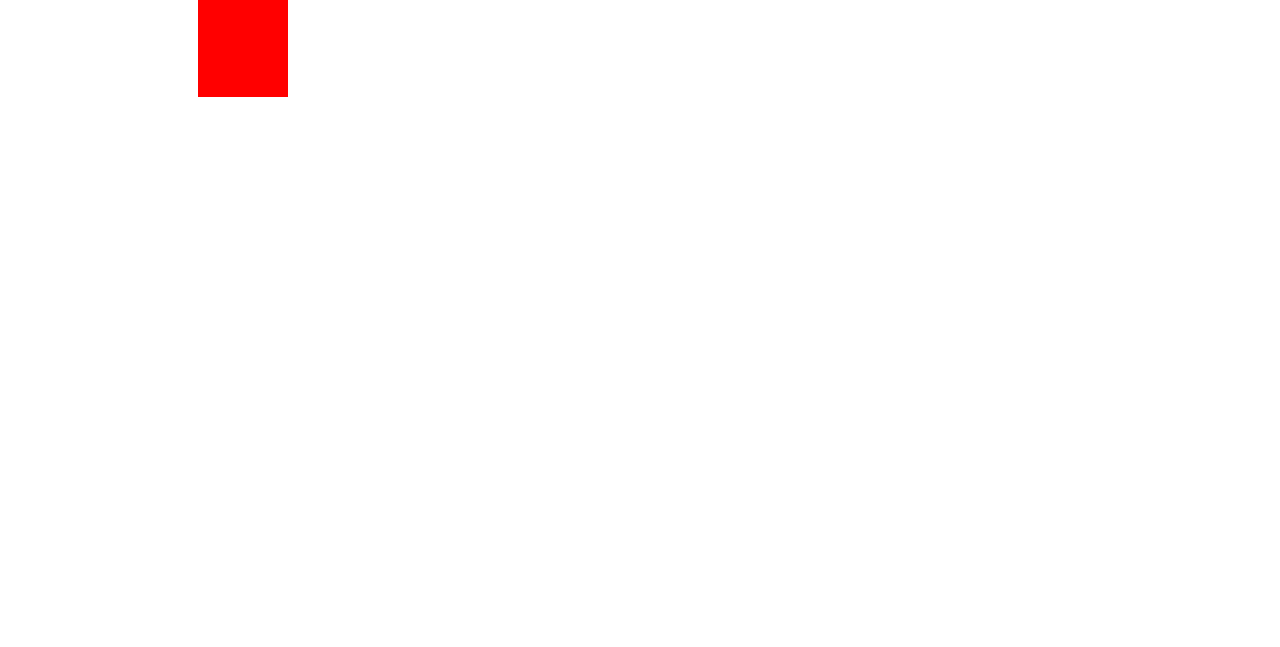
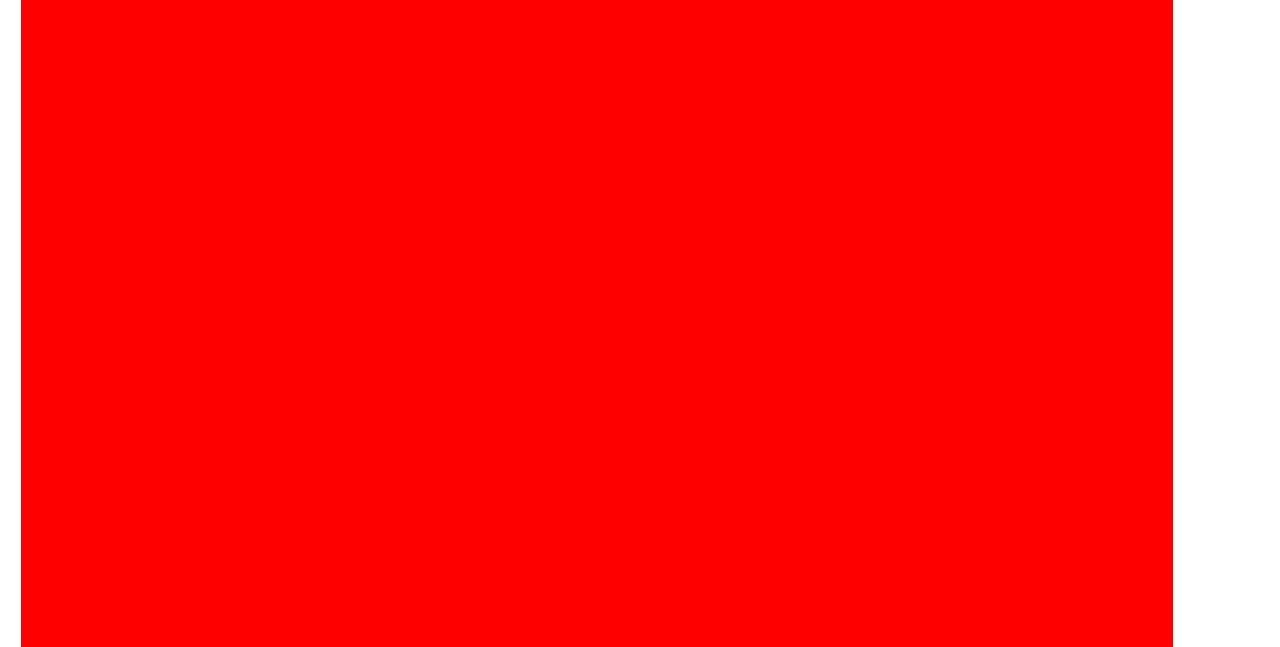
Before and after one commit to Kobraz/RFH_Studier1, a plain HTML site: page flex.html in a window 1280 px wide. Shown: the part 153-800 px from the top of the page. Drawn offline with Linux system fonts and the light colour scheme.

Commit message:
Update flex-style.css

```diff
--- a/css/flex-style.css
+++ b/css/flex-style.css
@@ -49,8 +49,8 @@ img{
 	}
 
 .divMain1{
-	width: 90px;
-	height: 100px;
+	width: 90%;
+	height: 100%;
 	background-color: red;
 	;
     align-self: flex-start;
```
